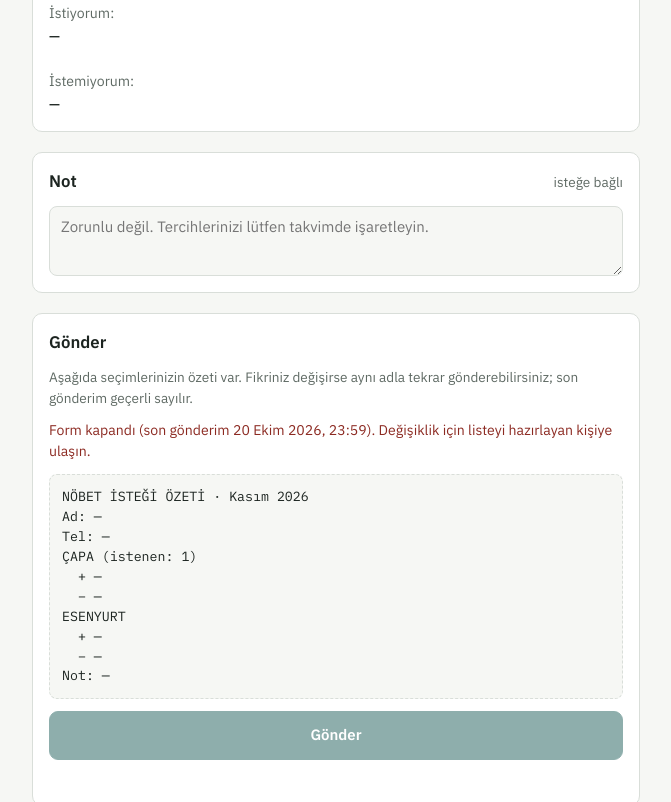
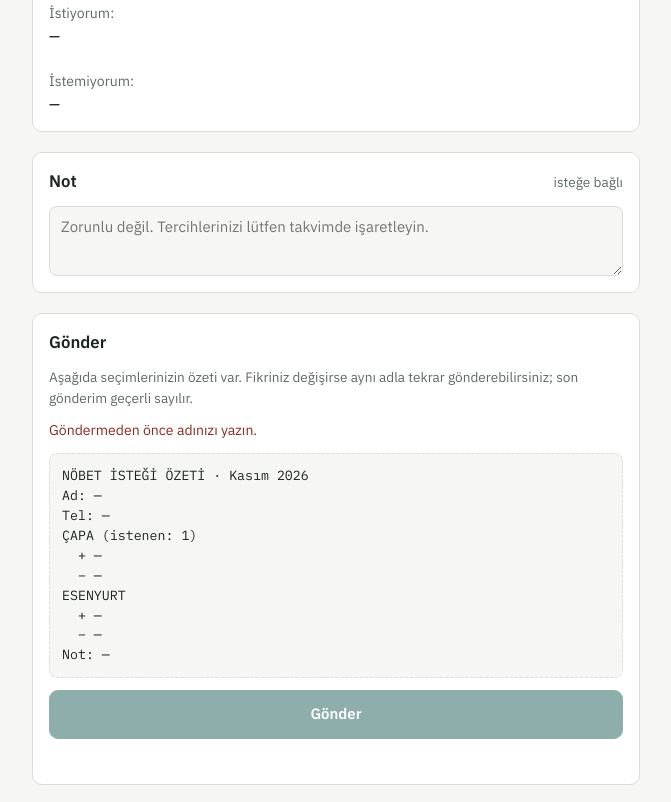
Before and after one commit to bfagargun/capagastro, a plain HTML site: page uzman-nobet/index.html in a window 1280 px wide. Shown: the part 1916-2718 px from the top of the page, without its empty margins (304-975 px from the left). Drawn offline with Linux system fonts and the light colour scheme.

Commit message:
Uzman nöbet formu: son gönderim 21 Ekim 2026 23:59'a uzatıldı
Co-Authored-By: Claude Fable 5.1 <noreply@anthropic.com>
Claude-Session: https://claude.ai/code/session_01HdAk2KMqPSW4Lq2MsWDgLx

```diff
--- a/uzman-nobet/index.html
+++ b/uzman-nobet/index.html
@@ -87,7 +87,7 @@ footer{font-size:.8rem;color:var(--muted);text-align:center}
   <header>
     <h1>Uzman Nöbet İstek Formu</h1>
     <p>Takvimde günlere dokunarak işaretleyin: bir kez <b>istiyorum</b>, iki kez <b>istemiyorum</b>, üçüncü dokunuş temizler. Boş bıraktığınız günler "fark etmez" sayılır. Mümkün olduğunca çok gün seçmeniz isteğinizin gerçekleşme ihtimalini artırır. Sonda <b>Gönder</b>'e basmanız yeterli. Yanıtınızı yalnızca listeyi hazırlayan kişi görür.</p>
-    <p id="deadline" class="deadline"><b>Son gönderim:</b> 20 Ekim 2026 Salı, 23:59. Bu saatten sonra form kapanır.</p>
+    <p id="deadline" class="deadline"><b>Son gönderim:</b> 21 Ekim 2026 Çarşamba, 23:59. Bu saatten sonra form kapanır.</p>
     <p></p>
   </header>
 
@@ -165,7 +165,7 @@ footer{font-size:.8rem;color:var(--muted);text-align:center}
   const E={name:930609652,phone:496484287,count:564132280,note:1837146566,
     capa:[37949047, 714289742, 825928813, 1918148681, 1769803282, 365488378, 1069663033, 1474544837, 405739195, 2056068491, 1325791252, 355237122, 999823466, 1507947078, 659672801, 1669171414, 803915097, 690666004, 22200546, 307591434, 303041660, 654763578, 1094731463, 2066327901, 1330557443, 1901144159, 2030942948, 1544944122, 942514612, 1725665966],
     esen:[1145179666, 32514003, 877262593, 1544388730, 649139512, 136282910, 903113856, 321822356, 484522957, 873201034, 1082149509, 1174059874, 975289104, 1707442867, 920113298, 750442828, 1127441232, 31295132, 367315679, 1638275948, 458906132, 1124026157, 895396745, 1229135404, 1369945024, 378817095, 1706503708, 1925301612, 460978628, 1808518156]};
-  const DEADLINE=new Date("2026-10-20T23:59:59+03:00");
+  const DEADLINE=new Date("2026-10-21T23:59:59+03:00");
   let payload=null;
   const COUNT_LABEL={"0":"0","1":"1","2":"2","3":"3","4":"4","5":"5"};
   function ym(){return {y:2026,m:11};}
@@ -222,7 +222,7 @@ footer{font-size:.8rem;color:var(--muted);text-align:center}
     $("out").textContent=txt;
     const closed=Date.now()>DEADLINE.getTime();
     const ok=name.length>1&&!closed;
-    $("err").textContent=closed?"Form kapandı (son gönderim 20 Ekim 2026, 23:59). Değişiklik için listeyi hazırlayan kişiye ulaşın.":(name.length>1?"":"Göndermeden önce adınızı yazın.");
+    $("err").textContent=closed?"Form kapandı (son gönderim 21 Ekim 2026, 23:59). Değişiklik için listeyi hazırlayan kişiye ulaşın.":(name.length>1?"":"Göndermeden önce adınızı yazın.");
     const p=new URLSearchParams();
     p.set("entry."+E.name,name);
     if(phone)p.set("entry."+E.phone,phone);
```
